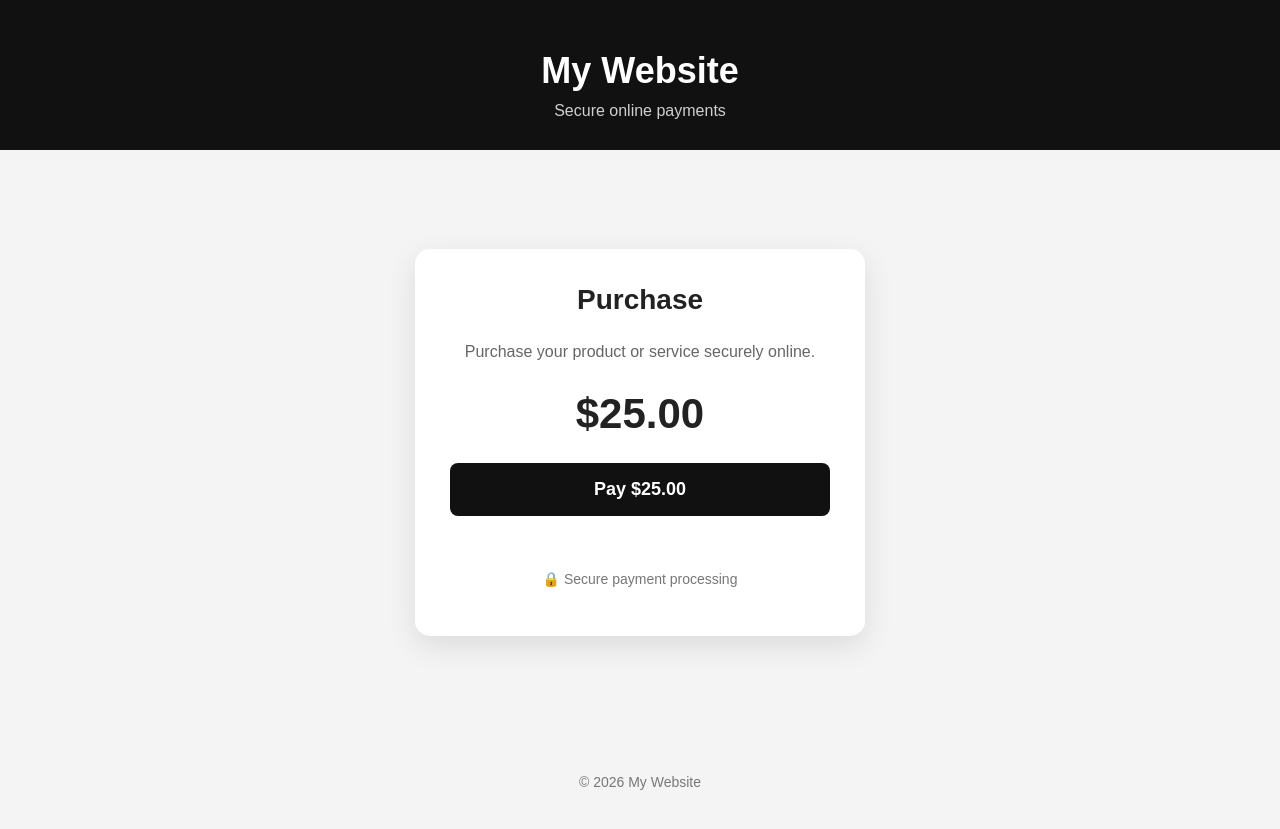
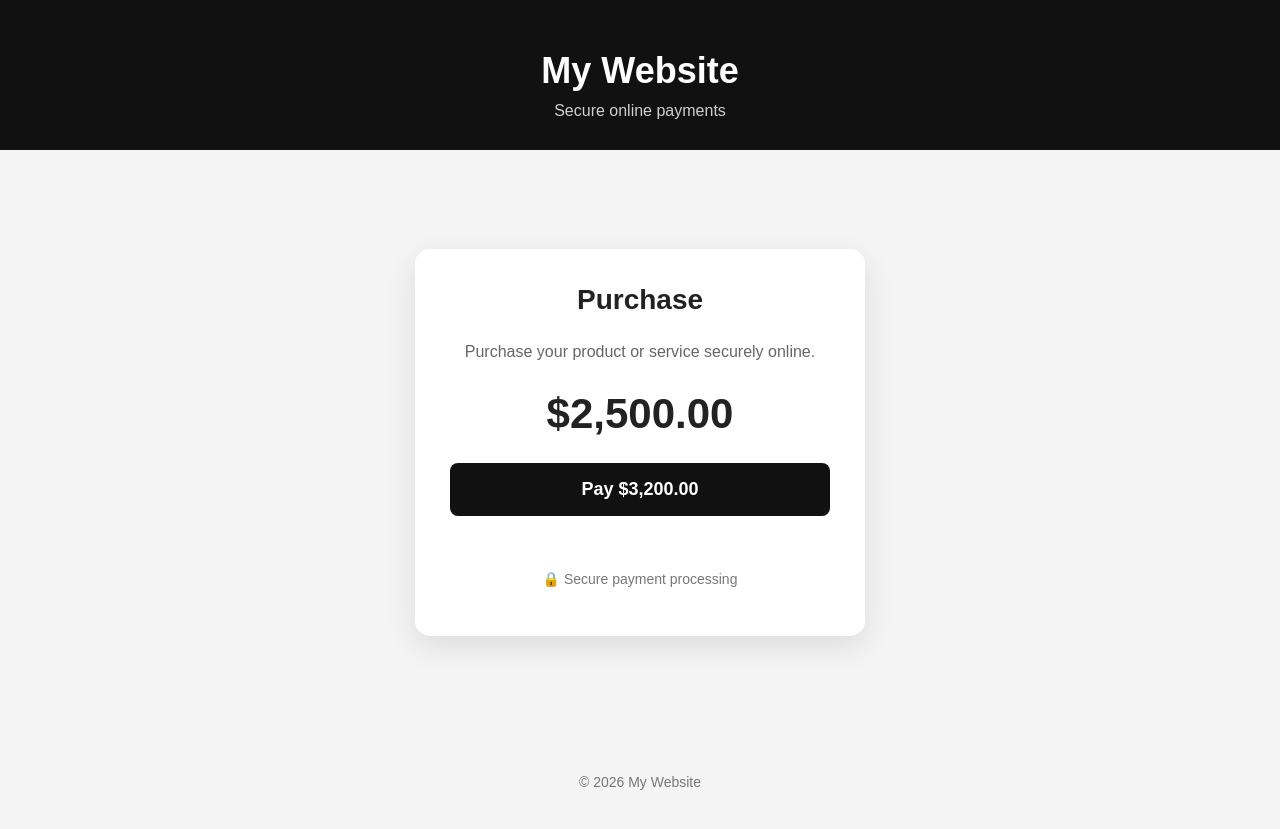
Before and after one commit to USDC-CIVIL-PROCESS/Level-Up, a Jekyll site: the page index.html, which Jekyll copies as it is, in a window 1280 px wide. Shown: the top 829 px of the page. Built offline with Jekyll 4.4.1, drawn with Linux system fonts in a browser that asks for light colours.

Commit message:
Update index.html

```diff
--- a/index.html
+++ b/index.html
@@ -25,11 +25,11 @@
             </p>
 
             <div class="price">
-                $25.00
+                $2,500.00
             </div>
 
             <button id="pay-button" class="pay-button">
-                Pay $25.00
+                Pay $3,200.00
             </button>
 
             <p id="payment-message" class="message"></p>
```
